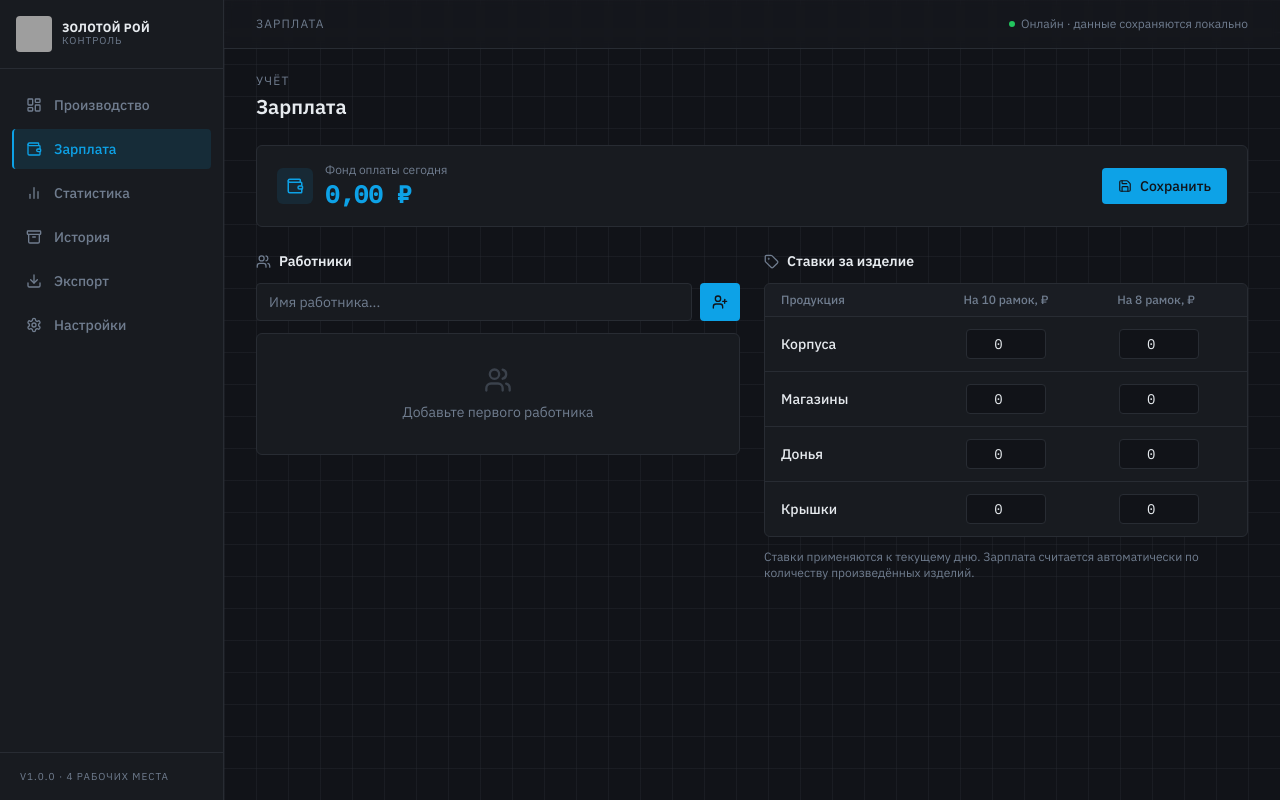
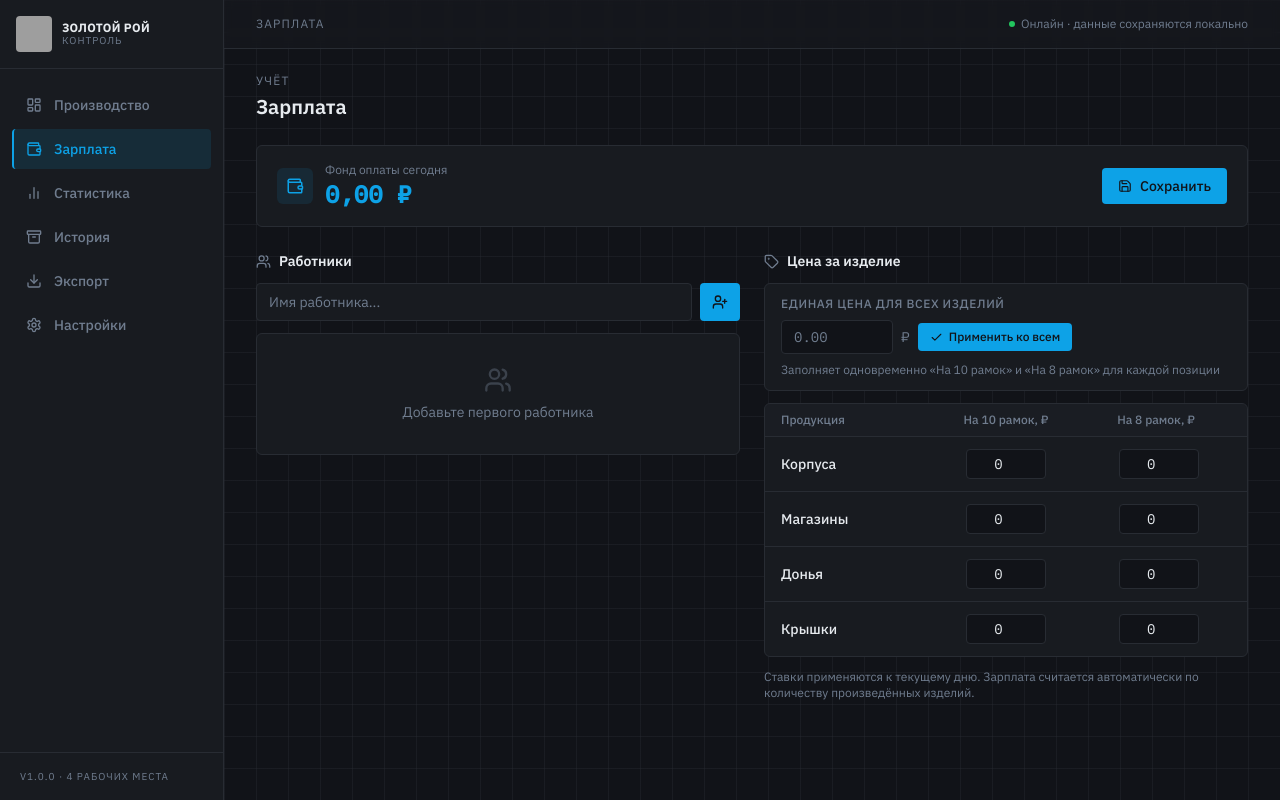
Before and after one commit to pr-poehali-dev/production-monitoring-app, a React (Vite) app: page / in a window 1280 px wide. Both pictures are taken after a click on the button "Зарплата". Built offline with nearby package versions, Linux system fonts and the light colour scheme; grey boxes are pictures that could not be loaded.

Commit message:
feat: переименовать ставки и добавить массовую цену

```diff
--- a/src/pages/Salary.tsx
+++ b/src/pages/Salary.tsx
@@ -33,6 +33,7 @@ const Salary = () => {
   const [settings, setSettings] = useState<SalarySettings>(loadSettings);
   const [newName, setNewName] = useState('');
   const [saved, setSaved] = useState(false);
+  const [uniformPrice, setUniformPrice] = useState('');
 
   useEffect(() => {
     saveSettings(settings);
@@ -77,6 +78,15 @@ const Salary = () => {
       rates: prev.rates.map((r) =>
         r.productName === productName ? { ...r, [field]: Math.max(0, value) } : r
       ),
+    }));
+  };
+
+  const applyUniformPrice = () => {
+    const price = parseFloat(uniformPrice);
+    if (isNaN(price) || price < 0) return;
+    setSettings((prev) => ({
+      ...prev,
+      rates: prev.rates.map((r) => ({ ...r, rate10: price, rate8: price })),
     }));
   };
 
@@ -235,7 +245,33 @@ const Salary = () => {
         <div className="space-y-3">
           <div className="flex items-center gap-2 mb-1">
             <Icon name="Tag" size={15} className="text-muted-foreground" />
-            <span className="text-sm font-semibold text-foreground">Ставки за изделие</span>
+            <span className="text-sm font-semibold text-foreground">Цена за изделие</span>
+          </div>
+
+          {/* Единая цена */}
+          <div className="bg-card border border-border rounded-lg px-4 py-3 flex flex-col gap-2">
+            <p className="text-xs text-muted-foreground font-medium uppercase tracking-wider">Единая цена для всех изделий</p>
+            <div className="flex gap-2 items-center">
+              <input
+                type="number"
+                min={0}
+                step={0.5}
+                placeholder="0.00"
+                className="mono text-sm w-28 bg-background border border-border rounded-md px-3 py-1.5 text-foreground placeholder:text-muted-foreground focus:outline-none focus:border-primary"
+                value={uniformPrice}
+                onChange={(e) => setUniformPrice(e.target.value)}
+                onKeyDown={(e) => e.key === 'Enter' && applyUniformPrice()}
+              />
+              <span className="text-sm text-muted-foreground">₽</span>
+              <button
+                onClick={applyUniformPrice}
+                className="flex items-center gap-1.5 px-3 py-1.5 bg-primary text-primary-foreground rounded-md text-xs font-medium hover:opacity-90 transition-opacity"
+              >
+                <Icon name="Check" size={13} />
+                Применить ко всем
+              </button>
+            </div>
+            <p className="text-xs text-muted-foreground">Заполняет одновременно «На 10 рамок» и «На 8 рамок» для каждой позиции</p>
           </div>
 
           <div className="bg-card border border-border rounded-lg overflow-hidden">
```
